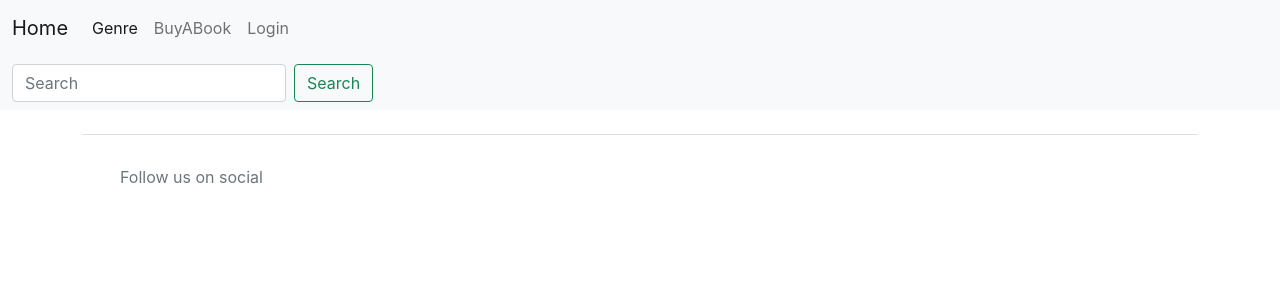
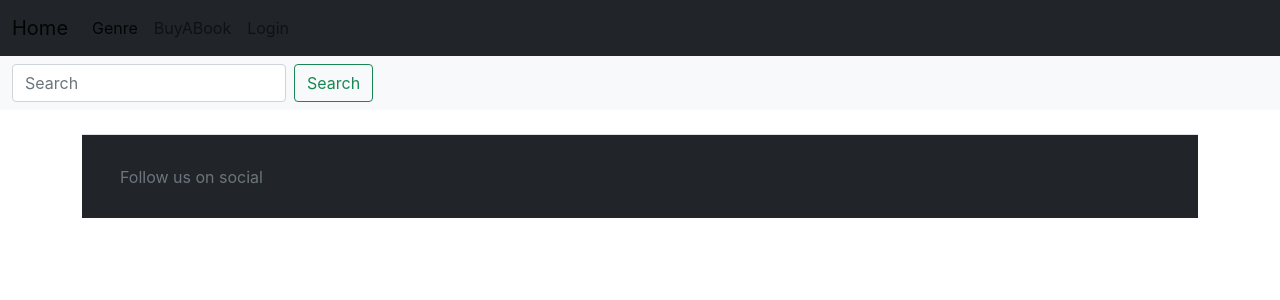
Before and after one commit to pyigo/browse-a-book-app, a React (Create React App) app: page /buyAbook in a window 1280 px wide. Shown: the top 300 px of the page. Built offline with nearby package versions, Linux system fonts and the light colour scheme.

Commit message:
updated READ.me file, footer and nav bar

```diff
--- a/src/components/Footer/index.js
+++ b/src/components/Footer/index.js
@@ -3,7 +3,7 @@
 const Footer = () => {
     return (
         <div className='container'>
-            <footer className='d-flex flex-wrap justify-content-between align-items-center py-3 my-4 border-top'>
+            <footer className='d-flex flex-wrap justify-content-between align-items-center py-3 my-4 border-top bg-dark'>
                 <div className='col-md-4 d-flex align-items-center'>
                     <a href='#' className='mb-3 me-2 mb-md-0 text-decoration-none lh-1'>
                         <svg className='bi' width='30' height='24'>
--- a/src/components/Navbar/index.js
+++ b/src/components/Navbar/index.js
@@ -6,7 +6,7 @@
 
     const user = useContext(Usercontext)
     return (
-        <nav className="navbar navbar-expand-lg navbar-light bg-light">
+        <nav className="navbar navbar-expand-lg navbar-light bg-dark">
             <div className="container-fluid">
                 <Link className="navbar-brand" to="/">Home</Link>
                 <button className="navbar-toggler" type="button" data-bs-toggle="collapse" data-bs-target="#navbarNavAltMarkup" aria-controls="navbarNavAltMarkup" aria-expanded="false" aria-label="Toggle navigation">
```
Also changed, not shown: 1 other file (tests, documents, lock files or other folders).
